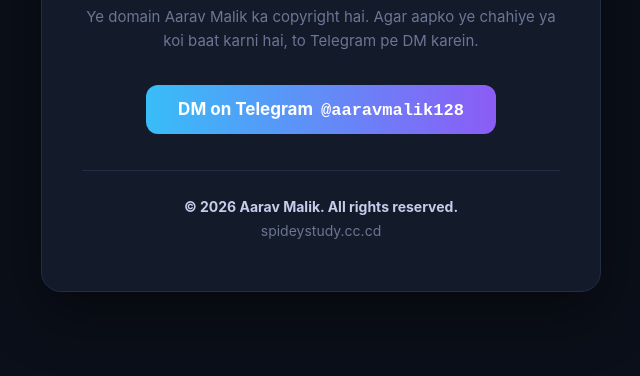
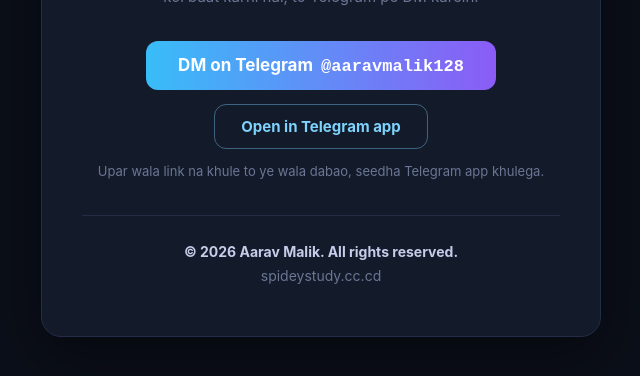
Before and after one commit to scolerbitesorg-lgtm/spideystudy, a plain HTML site: page index.html in a window 1280 px wide. Shown: the part 380-756 px from the top of the page, without its empty margins (319-959 px from the left). Drawn offline with Linux system fonts and the light colour scheme.

Commit message:
Update index.html

```diff
--- a/index.html
+++ b/index.html
@@ -72,6 +72,17 @@
     transition: transform 0.15s ease, box-shadow 0.15s ease;
   }
   .btn:hover { transform: translateY(-2px); box-shadow: 0 10px 30px rgba(99,102,241,0.4); }
+  .btn-alt {
+    display: inline-block;
+    margin-top: 14px;
+    background: transparent;
+    color: #7dd3fc;
+    border: 1px solid rgba(125,211,252,0.4);
+    font-size: 15px;
+    padding: 12px 26px;
+  }
+  .btn-alt:hover { background: rgba(125,211,252,0.08); box-shadow: none; }
+  .hint { display: block; margin-top: 14px; color: #6b7694; font-size: 13px; }
   .handle { font-family: ui-monospace, monospace; }
   footer {
     margin-top: 36px;
@@ -91,6 +102,9 @@
     <p class="sub">This domain and everything on it is owned and copyrighted by <strong>Aarav Malik</strong>. If you are interested in this domain or want to get in touch, message him directly on Telegram.</p>
     <p class="hindi">Ye domain Aarav Malik ka copyright hai. Agar aapko ye chahiye ya koi baat karni hai, to Telegram pe DM karein.</p>
     <a class="btn" href="https://t.me/aaravmalik128" target="_blank" rel="noopener">DM on Telegram &nbsp;<span class="handle">@aaravmalik128</span></a>
+    <br>
+    <a class="btn btn-alt" href="tg://resolve?domain=aaravmalik128">Open in Telegram app</a>
+    <span class="hint">Upar wala link na khule to ye wala dabao, seedha Telegram app khulega.</span>
     <footer>
       <strong>&copy; 2026 Aarav Malik. All rights reserved.</strong><br>
       spideystudy.cc.cd
```
